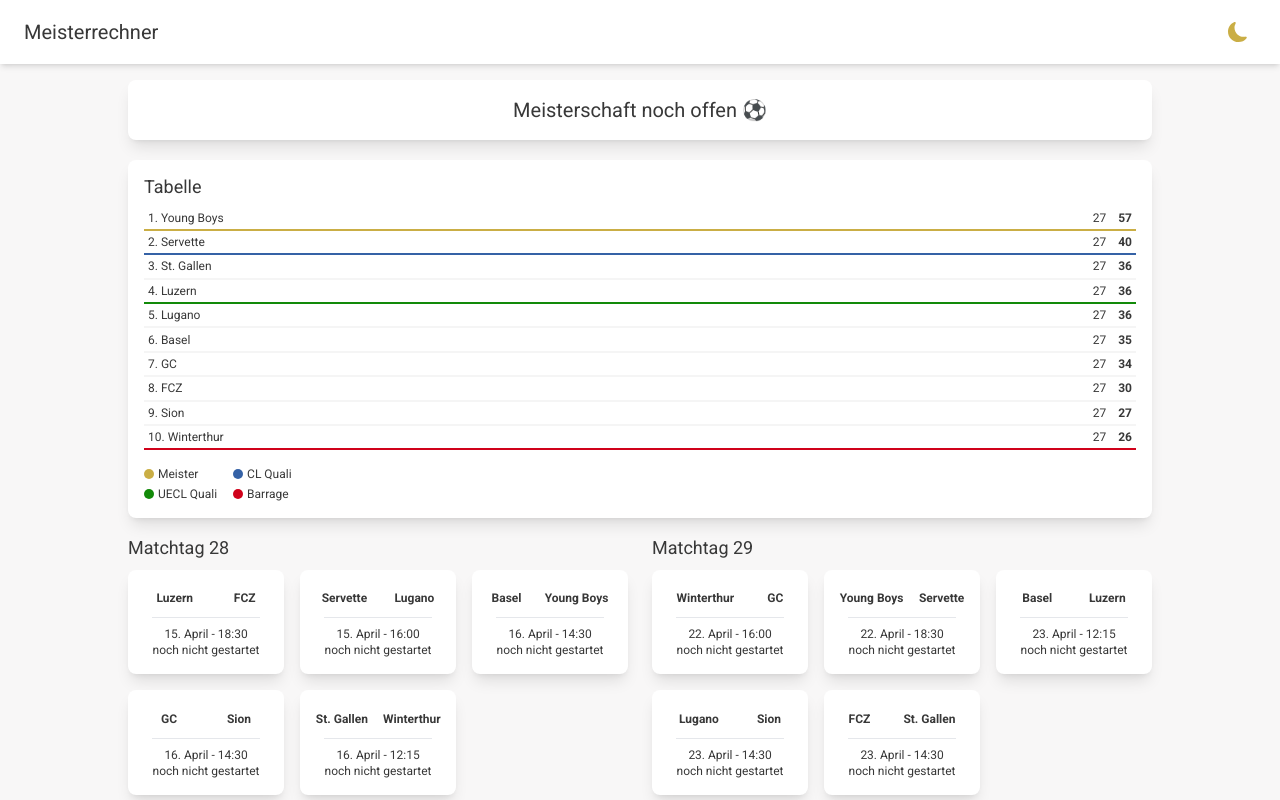
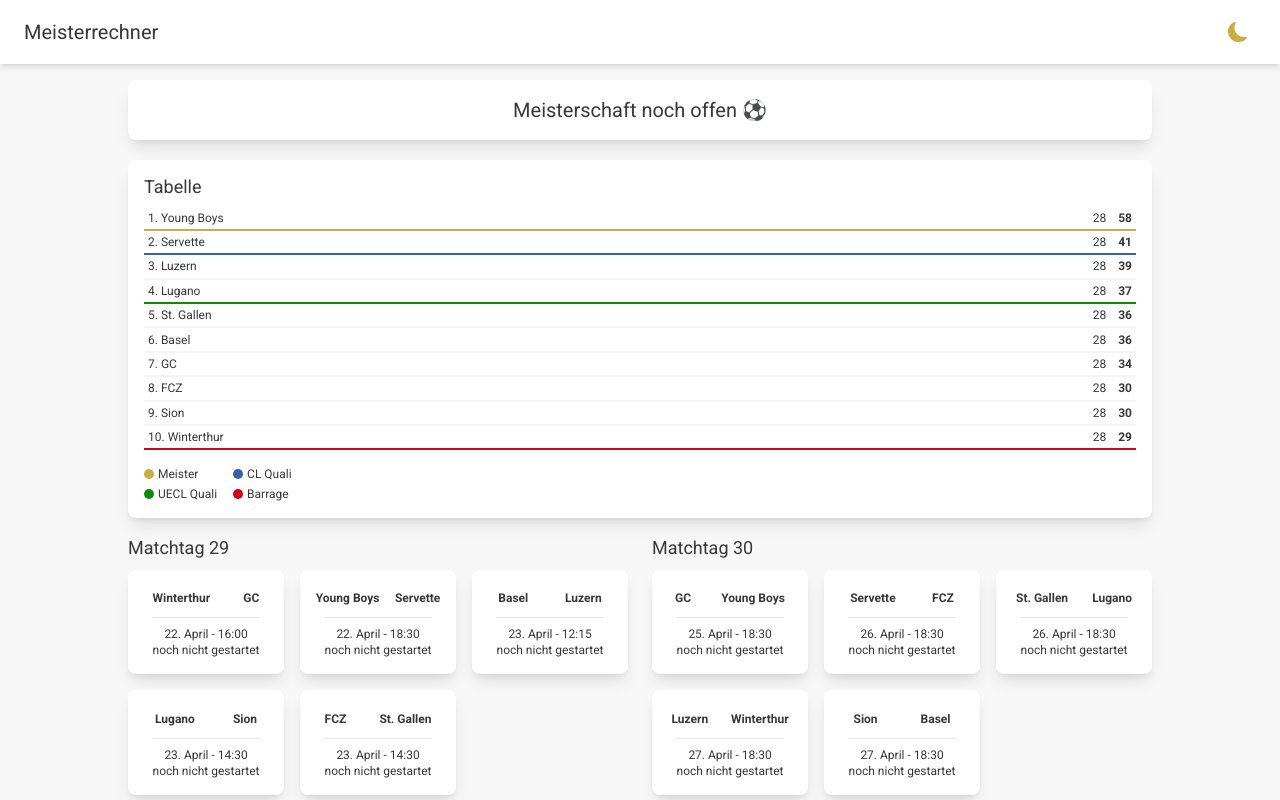
Before and after one commit to LucaSchere/meisterrechner, a React (Vite) app: page / in a window 1280 px wide. Shown: the top 800 px of the page. Built offline with nearby package versions, Linux system fonts and the light colour scheme.

Commit message:
new table

```diff
--- a/src/mocks/Table.ts
+++ b/src/mocks/Table.ts
@@ -1,7 +1,7 @@
 const MOCK_TABLE = {
     "table": [
         {
-            "idStanding": "2641207",
+            "idStanding": "2653851",
             "intRank": "1",
             "idTeam": "134001",
             "strTeam": "Young Boys",
@@ -9,20 +9,20 @@
             "idLeague": "4675",
             "strLeague": "Swiss Super League",
             "strSeason": "2022-2023",
-            "strForm": "WLWWD",
+            "strForm": "DWLWW",
             "strDescription": "Promotion - Champions League (Qualification: )",
-            "intPlayed": "27",
+            "intPlayed": "28",
             "intWin": "16",
             "intLoss": "2",
-            "intDraw": "9",
-            "intGoalsFor": "62",
-            "intGoalsAgainst": "19",
+            "intDraw": "10",
+            "intGoalsFor": "63",
+            "intGoalsAgainst": "20",
             "intGoalDifference": "43",
-            "intPoints": "57",
-            "dateUpdated": "2023-04-13 23:00:11"
+            "intPoints": "58",
+            "dateUpdated": "2023-04-16 23:00:16"
         },
         {
-            "idStanding": "2641208",
+            "idStanding": "2653852",
             "intRank": "2",
             "idTeam": "133991",
             "strTeam": "Servette",
@@ -30,83 +30,83 @@
             "idLeague": "4675",
             "strLeague": "Swiss Super League",
             "strSeason": "2022-2023",
-            "strForm": "DWDLD",
+            "strForm": "DDWDL",
             "strDescription": "Promotion - Champions League (Qualification: )",
-            "intPlayed": "27",
+            "intPlayed": "28",
             "intWin": "9",
             "intLoss": "5",
-            "intDraw": "13",
+            "intDraw": "14",
             "intGoalsFor": "34",
             "intGoalsAgainst": "36",
             "intGoalDifference": "-2",
-            "intPoints": "40",
-            "dateUpdated": "2023-04-13 23:00:11"
+            "intPoints": "41",
+            "dateUpdated": "2023-04-16 23:00:16"
         },
         {
-            "idStanding": "2641209",
+            "idStanding": "2653853",
             "intRank": "3",
+            "idTeam": "134123",
+            "strTeam": "Lucerne",
+            "strTeamBadge": "https://www.thesportsdb.com/images/media/team/badge/rsupty1473587847.png/tiny",
+            "idLeague": "4675",
+            "strLeague": "Swiss Super League",
+            "strSeason": "2022-2023",
+            "strForm": "WWLLW",
+            "strDescription": "Promotion - Europa Conference League (Qualification: )",
+            "intPlayed": "28",
+            "intWin": "10",
+            "intLoss": "9",
+            "intDraw": "9",
+            "intGoalsFor": "45",
+            "intGoalsAgainst": "39",
+            "intGoalDifference": "6",
+            "intPoints": "39",
+            "dateUpdated": "2023-04-16 23:00:16"
+        },
+        {
+            "idStanding": "2653854",
+            "intRank": "4",
+            "idTeam": "136037",
+            "strTeam": "Lugano",
+            "strTeamBadge": "https://www.thesportsdb.com/images/media/team/badge/2kh2if1567615581.png/tiny",
+            "idLeague": "4675",
+            "strLeague": "Swiss Super League",
+            "strSeason": "2022-2023",
+            "strForm": "DDLDW",
+            "strDescription": "Promotion - Europa Conference League (Qualification: )",
+            "intPlayed": "28",
+            "intWin": "9",
+            "intLoss": "9",
+            "intDraw": "10",
+            "intGoalsFor": "40",
+            "intGoalsAgainst": "39",
+            "intGoalDifference": "1",
+            "intPoints": "37",
+            "dateUpdated": "2023-04-16 23:00:16"
+        },
+        {
+            "idStanding": "2653855",
+            "intRank": "5",
             "idTeam": "134406",
             "strTeam": "St. Gallen",
             "strTeamBadge": "https://www.thesportsdb.com/images/media/team/badge/tyvyvs1422644512.png/tiny",
             "idLeague": "4675",
             "strLeague": "Swiss Super League",
             "strSeason": "2022-2023",
-            "strForm": "DDLDD",
-            "strDescription": "Promotion - Europa Conference League (Qualification: )",
-            "intPlayed": "27",
+            "strForm": "LDDLD",
+            "strDescription": "",
+            "intPlayed": "28",
             "intWin": "9",
-            "intLoss": "9",
+            "intLoss": "10",
             "intDraw": "9",
-            "intGoalsFor": "49",
-            "intGoalsAgainst": "39",
-            "intGoalDifference": "10",
+            "intGoalsFor": "51",
+            "intGoalsAgainst": "42",
+            "intGoalDifference": "9",
             "intPoints": "36",
-            "dateUpdated": "2023-04-13 23:00:11"
+            "dateUpdated": "2023-04-16 23:00:16"
         },
         {
-            "idStanding": "2641210",
-            "intRank": "4",
-            "idTeam": "134123",
-            "strTeam": "Lucerne",
-            "strTeamBadge": "https://www.thesportsdb.com/images/media/team/badge/rsupty1473587847.png/tiny",
-            "idLeague": "4675",
-            "strLeague": "Swiss Super League",
-            "strSeason": "2022-2023",
-            "strForm": "WLLWL",
-            "strDescription": "Promotion - Europa Conference League (Qualification: )",
-            "intPlayed": "27",
-            "intWin": "9",
-            "intLoss": "9",
-            "intDraw": "9",
-            "intGoalsFor": "41",
-            "intGoalsAgainst": "38",
-            "intGoalDifference": "3",
-            "intPoints": "36",
-            "dateUpdated": "2023-04-13 23:00:11"
-        },
-        {
-            "idStanding": "2641211",
-            "intRank": "5",
-            "idTeam": "136037",
-            "strTeam": "Lugano",
-            "strTeamBadge": "https://www.thesportsdb.com/images/media/team/badge/2kh2if1567615581.png/tiny",
-            "idLeague": "4675",
-            "strLeague": "Swiss Super League",
-            "strSeason": "2022-2023",
-            "strForm": "DLDWD",
-            "strDescription": "",
-            "intPlayed": "27",
-            "intWin": "9",
-            "intLoss": "9",
-            "intDraw": "9",
-            "intGoalsFor": "40",
-            "intGoalsAgainst": "39",
-            "intGoalDifference": "1",
-            "intPoints": "36",
-            "dateUpdated": "2023-04-13 23:00:11"
-        },
-        {
-            "idStanding": "2641212",
+            "idStanding": "2653856",
             "intRank": "6",
             "idTeam": "133957",
             "strTeam": "FC Basel",
@@ -114,20 +114,20 @@
             "idLeague": "4675",
             "strLeague": "Swiss Super League",
             "strSeason": "2022-2023",
-            "strForm": "DWLDW",
+            "strForm": "DDWLD",
             "strDescription": "",
-            "intPlayed": "27",
+            "intPlayed": "28",
             "intWin": "8",
             "intLoss": "8",
-            "intDraw": "11",
-            "intGoalsFor": "36",
-            "intGoalsAgainst": "32",
+            "intDraw": "12",
+            "intGoalsFor": "37",
+            "intGoalsAgainst": "33",
             "intGoalDifference": "4",
-            "intPoints": "35",
-            "dateUpdated": "2023-04-13 23:00:11"
+            "intPoints": "36",
+            "dateUpdated": "2023-04-16 23:00:16"
         },
         {
-            "idStanding": "2641213",
+            "idStanding": "2653857",
             "intRank": "7",
             "idTeam": "134391",
             "strTeam": "Grasshoppers",
@@ -135,20 +135,20 @@
             "idLeague": "4675",
             "strLeague": "Swiss Super League",
             "strSeason": "2022-2023",
-            "strForm": "LWWWD",
+            "strForm": "LLWWW",
             "strDescription": "",
-            "intPlayed": "27",
+            "intPlayed": "28",
             "intWin": "9",
-            "intLoss": "11",
+            "intLoss": "12",
             "intDraw": "7",
-            "intGoalsFor": "40",
-            "intGoalsAgainst": "44",
-            "intGoalDifference": "-4",
+            "intGoalsFor": "41",
+            "intGoalsAgainst": "47",
+            "intGoalDifference": "-6",
             "intPoints": "34",
-            "dateUpdated": "2023-04-13 23:00:11"
+            "dateUpdated": "2023-04-16 23:00:16"
         },
         {
-            "idStanding": "2641214",
+            "idStanding": "2653858",
             "intRank": "8",
             "idTeam": "134396",
             "strTeam": "Zurich",
@@ -156,20 +156,20 @@
             "idLeague": "4675",
             "strLeague": "Swiss Super League",
             "strSeason": "2022-2023",
-            "strForm": "DDWLD",
+            "strForm": "LDDWL",
             "strDescription": "",
-            "intPlayed": "27",
+            "intPlayed": "28",
             "intWin": "6",
-            "intLoss": "9",
+            "intLoss": "10",
             "intDraw": "12",
-            "intGoalsFor": "28",
-            "intGoalsAgainst": "40",
-            "intGoalDifference": "-12",
+            "intGoalsFor": "29",
+            "intGoalsAgainst": "44",
+            "intGoalDifference": "-15",
             "intPoints": "30",
-            "dateUpdated": "2023-04-13 23:00:11"
+            "dateUpdated": "2023-04-16 23:00:16"
         },
         {
-            "idStanding": "2641215",
+            "idStanding": "2653859",
             "intRank": "9",
             "idTeam": "135947",
             "strTeam": "FC Sion",
@@ -177,20 +177,20 @@
             "idLeague": "4675",
             "strLeague": "Swiss Super League",
             "strSeason": "2022-2023",
-            "strForm": "DWLLD",
+            "strForm": "WDWLL",
             "strDescription": "",
-            "intPlayed": "27",
-            "intWin": "6",
+            "intPlayed": "28",
+            "intWin": "7",
             "intLoss": "12",
             "intDraw": "9",
-            "intGoalsFor": "34",
-            "intGoalsAgainst": "52",
-            "intGoalDifference": "-18",
-            "intPoints": "27",
-            "dateUpdated": "2023-04-13 23:00:11"
+            "intGoalsFor": "37",
+            "intGoalsAgainst": "53",
+            "intGoalDifference": "-16",
+            "intPoints": "30",
+            "dateUpdated": "2023-04-16 23:00:16"
         },
         {
-            "idStanding": "2641216",
+            "idStanding": "2653860",
             "intRank": "10",
             "idTeam": "138984",
             "strTeam": "FC Winterthur",
@@ -198,17 +198,17 @@
             "idLeague": "4675",
             "strLeague": "Swiss Super League",
             "strSeason": "2022-2023",
-            "strForm": "LLWLD",
+            "strForm": "WLLWL",
             "strDescription": "Super League (Relegation)",
-            "intPlayed": "27",
-            "intWin": "6",
+            "intPlayed": "28",
+            "intWin": "7",
             "intLoss": "13",
             "intDraw": "8",
-            "intGoalsFor": "23",
-            "intGoalsAgainst": "48",
-            "intGoalDifference": "-25",
-            "intPoints": "26",
-            "dateUpdated": "2023-04-13 23:00:11"
+            "intGoalsFor": "26",
+            "intGoalsAgainst": "50",
+            "intGoalDifference": "-24",
+            "intPoints": "29",
+            "dateUpdated": "2023-04-16 23:00:16"
         }
     ]
 }
```
